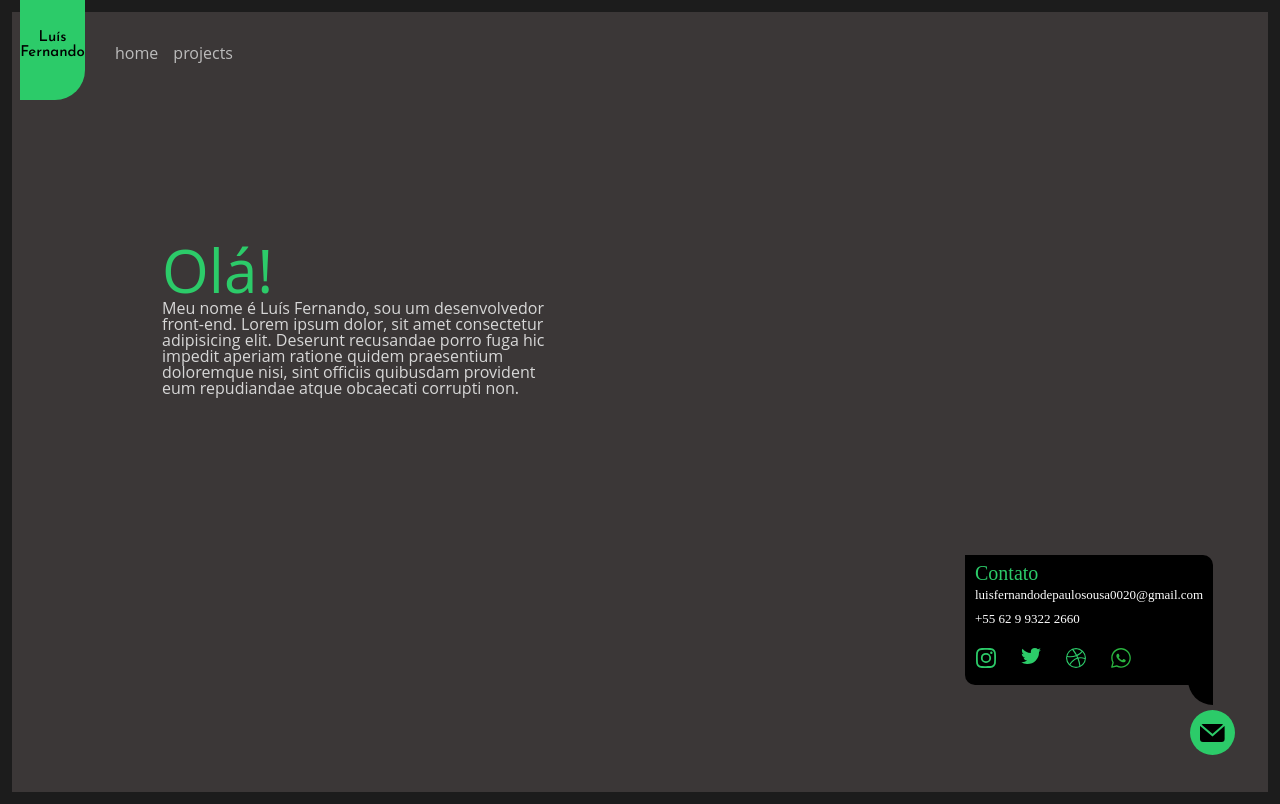
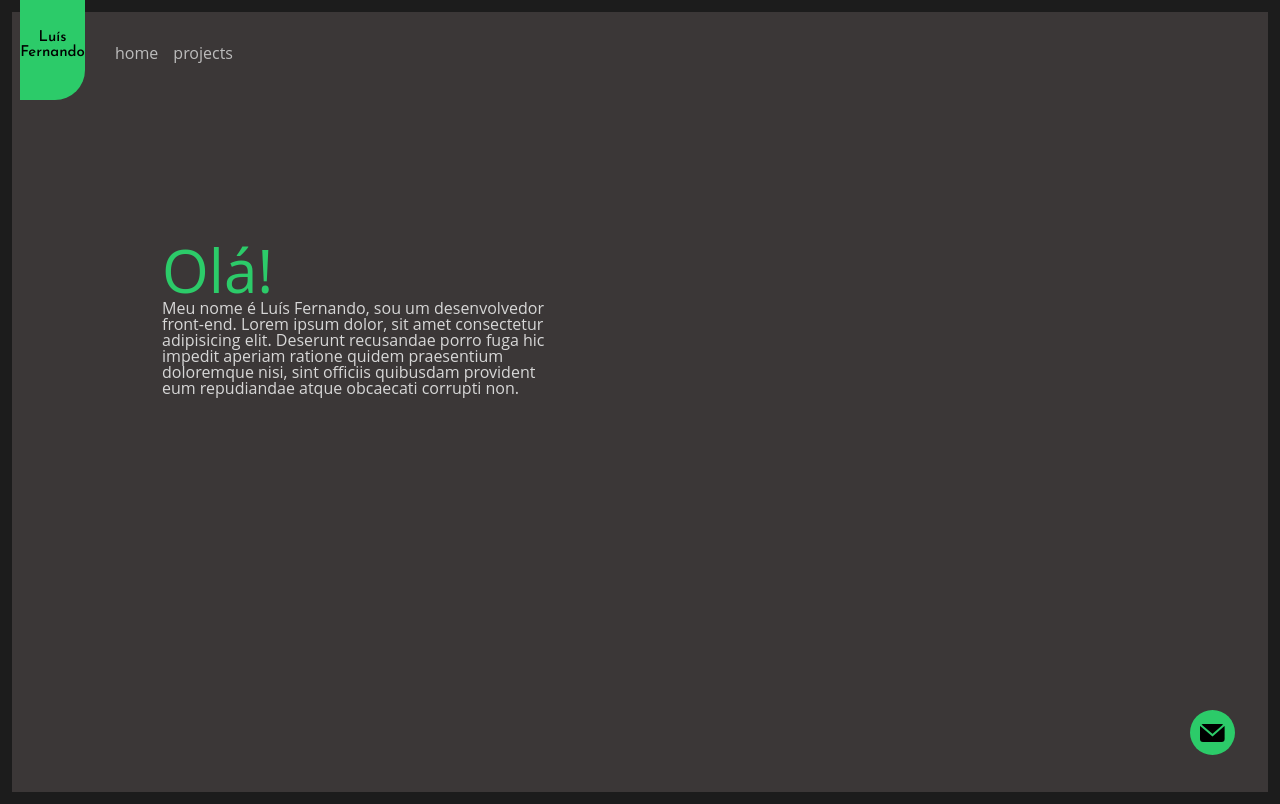
Before and after one commit to Luisfp0/my-website, a React (Vite) app: page / in a window 1280 px wide. Built offline with nearby package versions, Linux system fonts and the light colour scheme.

Commit message:
Adicionado funcionalidade de aparecer e desapareces as informaçoes de contato

```diff
--- a/src/components/Contact/Contact.jsx
+++ b/src/components/Contact/Contact.jsx
@@ -1,17 +1,12 @@
 import './Contact.css'
 import { useState } from 'react'
 
-function Contact() {
-  const [contactIsOpen, setContactIsOpen] = useState(false)
-  const toggleImage = contactIsOpen === false
+function Contact(props) {
+  const toggleImage = props.contactIsOpen === false
     ? 'btn-contact'
     : 'btn-contact btn-contact-open'
-  function changeIcon() {
-    setContactIsOpen(!contactIsOpen)
-    console.log(contactIsOpen)
-  }
   return (
-    <button onClick={changeIcon} className={toggleImage}></button>
+    <button onClick={props.changeIcon} className={toggleImage}></button>
   )
 }
 
--- a/src/components/ContactInfo/ContactInfo.css
+++ b/src/components/ContactInfo/ContactInfo.css
@@ -5,10 +5,14 @@
   bottom: 115px;
   right: 67px;
   z-index: 200;
-  display: block;
+  display: none;
   color: white;
   background-color: black;
   border-radius: 0 10px 0 10px;
+}
+
+.container-active {
+  display: block;
 }
 
 .container-contact-info h2 {
--- a/src/components/ContactInfo/ContactInfo.jsx
+++ b/src/components/ContactInfo/ContactInfo.jsx
@@ -4,9 +4,13 @@ import logoTwitter from '../../assets/images/icon-twitter.svg'
 import logoDribbble from '../../assets/images/icon-dribbble.svg'
 import logoWhatsapp from  '../../assets/images/icon-whatsapp.svg'
 
-function ContactInfo() {
+function ContactInfo(props) {
+
+  const contactOpen = props.contactIsOpen === false
+  ? 'container-contact-info'
+  : 'container-contact-info container-active'
   return (
-    <div className='container-contact-info'>
+    <div className={contactOpen}>
         <h2 className='title-contact' >Contato</h2>
         <p>luisfernandodepaulosousa0020@gmail.com</p>
         <p>+55 62 9 9322 2660</p>
--- a/src/components/ContentPage/ContentPage.jsx
+++ b/src/components/ContentPage/ContentPage.jsx
@@ -1,17 +1,25 @@
 import './ContentPage.css'
+import { useState } from 'react'
 import Header from '../Header/Header'
 import Presentation from '../Presentation/Presentation'
 import Contact from '../Contact/Contact'
 import ContactInfo from '../ContactInfo/ContactInfo'
 
 function ContentPage() {
+  const [contactIsOpen, setContactIsOpen] = useState(false)
+  function changeIcon() {
+    setContactIsOpen(!contactIsOpen)
+  }
   return (
     <div className='page-wrapper'>
       <Header/>
       <section className="content-page">
-        <Presentation/>
-        <Contact></Contact>
-        <ContactInfo></ContactInfo>
+        <Presentation />
+        <ContactInfo contactIsOpen={contactIsOpen} />
+        <Contact
+        contactIsOpen={contactIsOpen}
+        setContactIsOpen={setContactIsOpen}
+        changeIcon={changeIcon} />
       </section>
     </div>
   )
```
